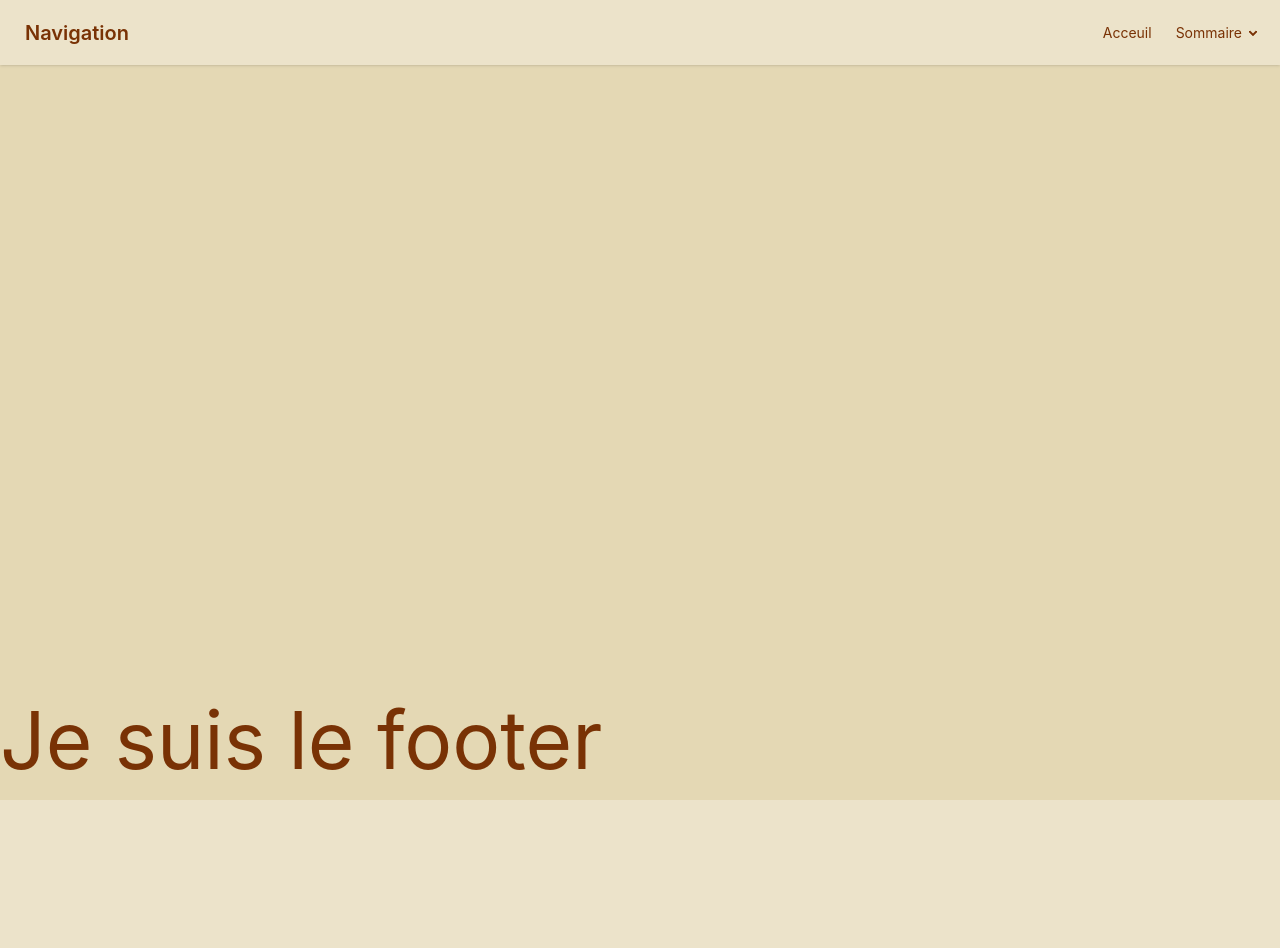
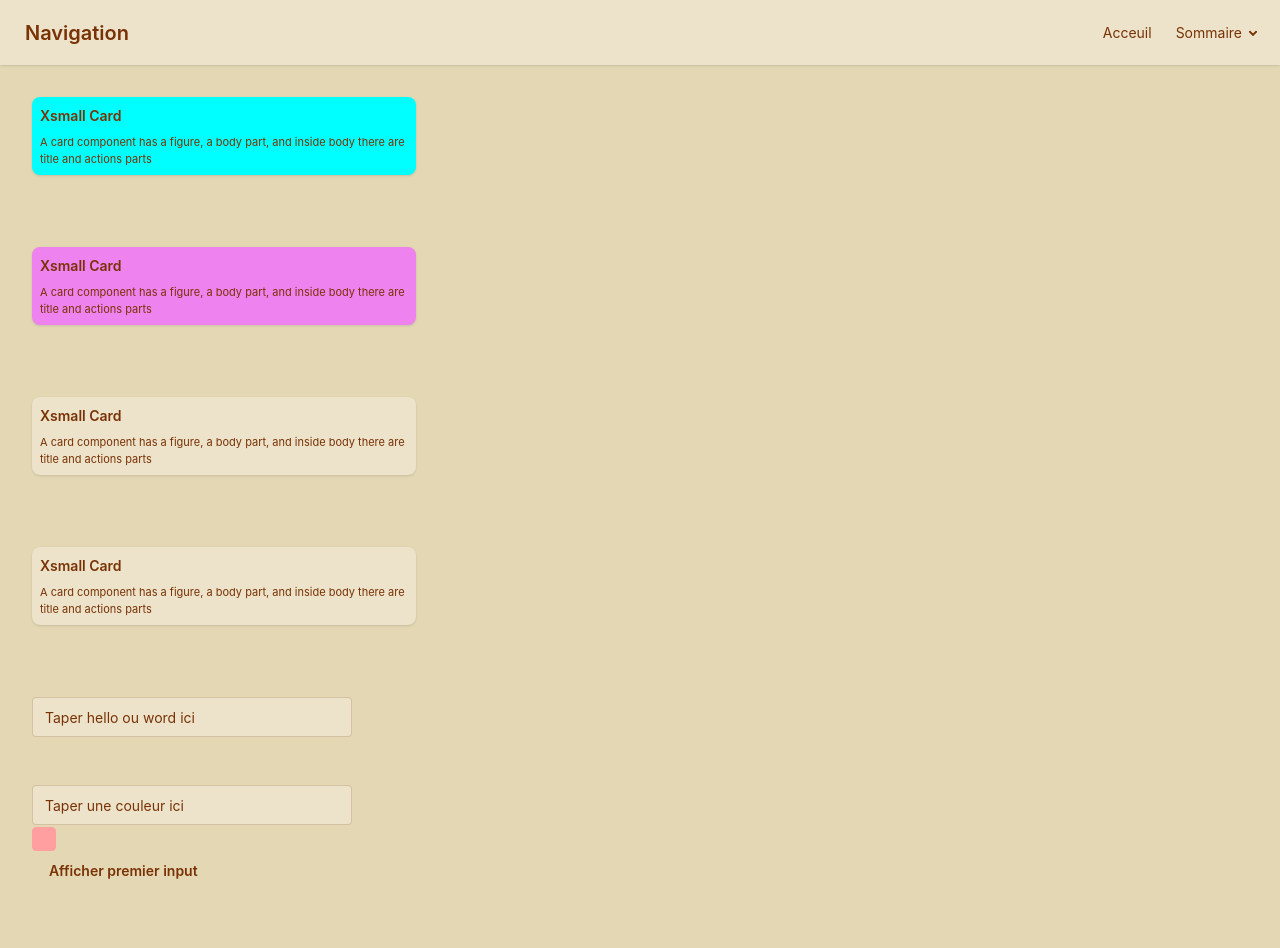
Before and after one commit to lasi23/courVue, a Vue app: page /StyleDynamique in a window 1280 px wide. Shown: the top 948 px of the page. Before the commit the page ends 800 px from the top, so only its background shows below. Built offline with nearby package versions, Linux system fonts and the light colour scheme.

Commit message:
fix suite de style dynamique

```diff
--- a/src/components/AppHeader.vue
+++ b/src/components/AppHeader.vue
@@ -18,6 +18,7 @@
             <li><RouterLink to="Count">Count</RouterLink></li>
             <li><RouterLink to="EventBinding">EventBinding</RouterLink></li>
             <li><RouterLink to="Reactivite">Reactivite</RouterLink></li>
+            <li><RouterLink to="StyleDynamique">StyleDynamique</RouterLink></li>
           </ul>
         </details>
       </li>
--- /dev/null
+++ b/src/components/StyleDynamique.vue
@@ -0,0 +1,118 @@
+<template>
+    <div @click="selectionCard(1)" class="card w-96 card-xs shadow-sm" :style="{backgroundColor: selectCard1===true ? 'red':'aqua' }">
+    <div  class="card-body">
+        <h2 class="card-title">Xsmall Card</h2>
+        <p>A card component has a figure, a body part, and inside body there are title and actions parts</p>
+
+    </div>
+    </div>
+
+<br>
+<br>
+<br>
+
+    <div @click="selectionCard(2)" class="card w-96 bg-base-100 card-xs shadow-sm" :style="{backgroundColor: selectCard2 ? 'green':'violet' }">
+    <div class="card-body">
+        <h2 class="card-title">Xsmall Card</h2>
+        <p>A card component has a figure, a body part, and inside body there are title and actions parts</p>
+
+    </div>
+    </div>
+
+<br>
+<br>
+<br>
+
+    <div @click="selectionCard(3)" v-bind:class="{ class1: selectCard3 }" class="card w-96 bg-base-100 card-xs shadow-sm">
+    <div class="card-body">
+        <h2 class="card-title">Xsmall Card</h2>
+        <p>A card component has a figure, a body part, and inside body there are title and actions parts</p>
+
+    </div>
+    </div>
+
+<br>
+<br>
+<br>
+
+    <div @click="selectionCard(4)" :class="{class2: selectCard4}" class="card w-96 bg-base-100 card-xs shadow-sm">
+    <div class="card-body">
+        <h2 class="card-title">Xsmall Card</h2>
+        <p>A card component has a figure, a body part, and inside body there are title and actions parts</p>
+
+    </div>
+    </div>
+<br>
+<br>
+<br>
+    <input type="text" v-on:input="capterInput($event)" :value="titre" class="input" /><br>
+    <div :class="[{maClasseHello: selectInput1}, {maClasseWord: selectInput2}]" :style="{visibility: visible}">HELLO WORD {class dynamique}</div><br>
+    <input type="text" v-on:input="capterInput2($event)"  :value="titre2" class="input" /><br>
+    <div class="badge badge-primary" :style="{backgroundColor: titre2}"></div><br>
+    <button @click="selectTitre()" class="btn">Afficher premier input</button>
+
+</template>
+
+<script setup lang='js'>
+import { ref, watch } from 'vue'
+
+const selectCard1 = ref(false);
+const selectCard2 = ref(false);
+const selectCard3 = ref(false);
+const selectCard4 = ref(false);
+
+function selectionCard(uneCard){
+    if(uneCard == 1) selectCard1.value = !selectCard1.value
+    if(uneCard == 2) selectCard2.value = !selectCard2.value
+    if(uneCard == 3) selectCard3.value = !selectCard3.value
+    if(uneCard == 4) selectCard4.value = !selectCard4.value
+}
+
+const titre = ref("Taper hello ou word ici")
+const titre2 = ref("Taper une couleur ici")
+const selectInput1 = ref(false);
+const selectInput2 = ref(false);
+const visible = ref("hidden")
+
+function capterInput(e) {
+    titre.value = e.target.value
+    if(titre.value == "hello"){selectInput1.value = !selectInput1.value}
+    else if(titre.value == "word"){selectInput2.value = !selectInput2.value}
+    else{selectInput1.value = false; selectInput2.value = false}
+
+
+}
+function capterInput2(e){
+    titre2.value = e.target.value;
+    console.log(titre2.value)
+}
+
+function selectTitre(){
+    visible.value = "visible";
+}
+
+</script>
+
+<style scoped lang="css">
+.class1 {
+  background-color: mediumslateblue;
+  font-style: italic;
+}
+
+.class2 {
+  background-color: chartreuse;
+  font-size: large;
+}
+
+.maClasseHello {
+    background-color: blue;
+}
+
+.maClasseWord {
+    background-color: rgb(0, 157, 255);
+}
+
+.hidden { visibility: hidden; }
+
+
+</style>
--- a/src/router/index.js
+++ b/src/router/index.js
@@ -10,6 +10,7 @@ const router = createRouter({
         { path: '/Count', name: 'Count', component: () => import('../components/Count.vue') },
         { path: '/EventBinding', name: 'EventBinding', component: () => import('../components/EventBinding.vue') },
         { path: '/Reactivite', name: 'Reactivite', component: () => import('../components/Reactivite.vue') },
+        { path: '/StyleDynamique', name: 'StyleDynamique', component: () => import('../components/StyleDynamique.vue') },
     ],
 });
 
```
